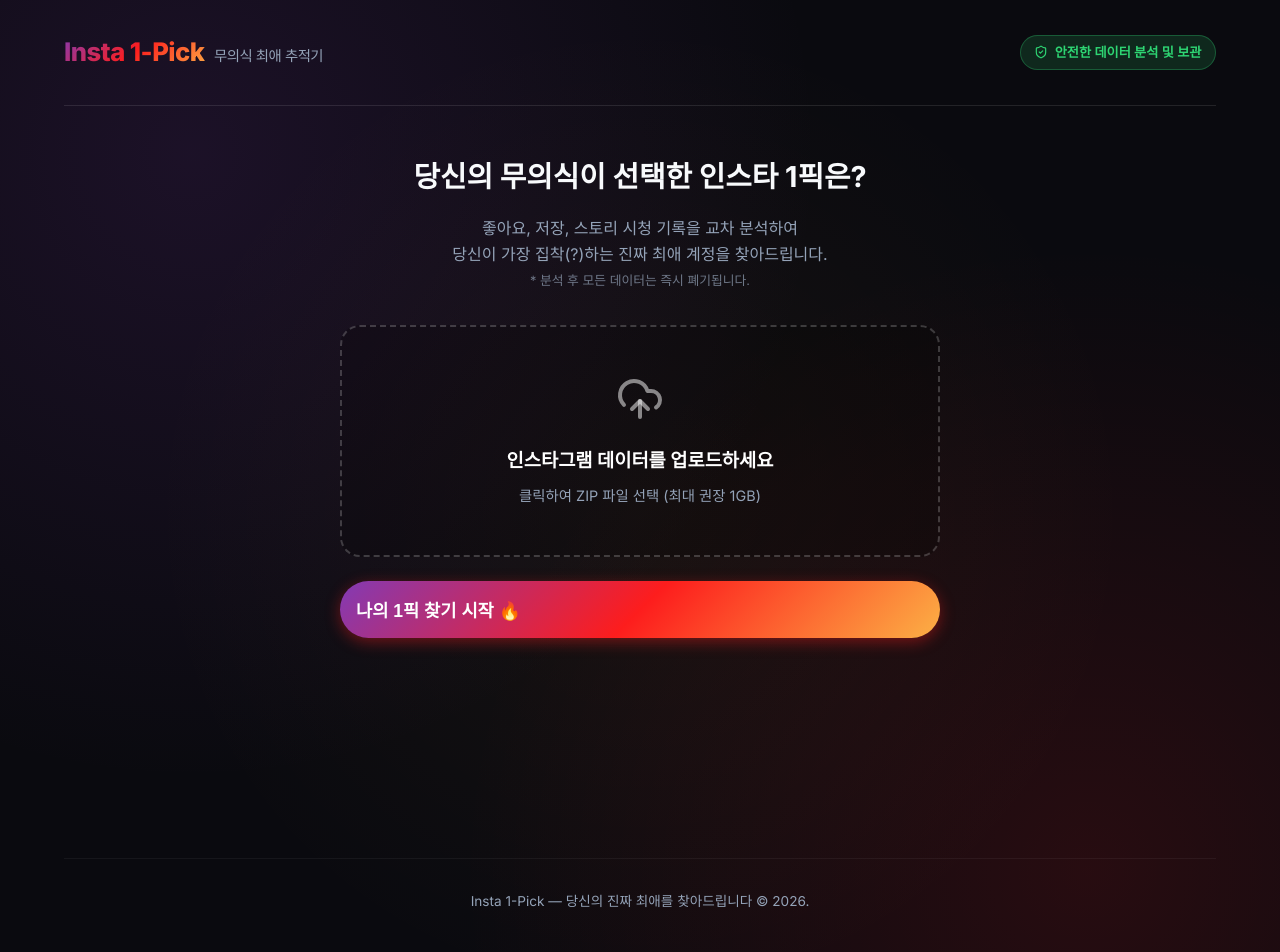
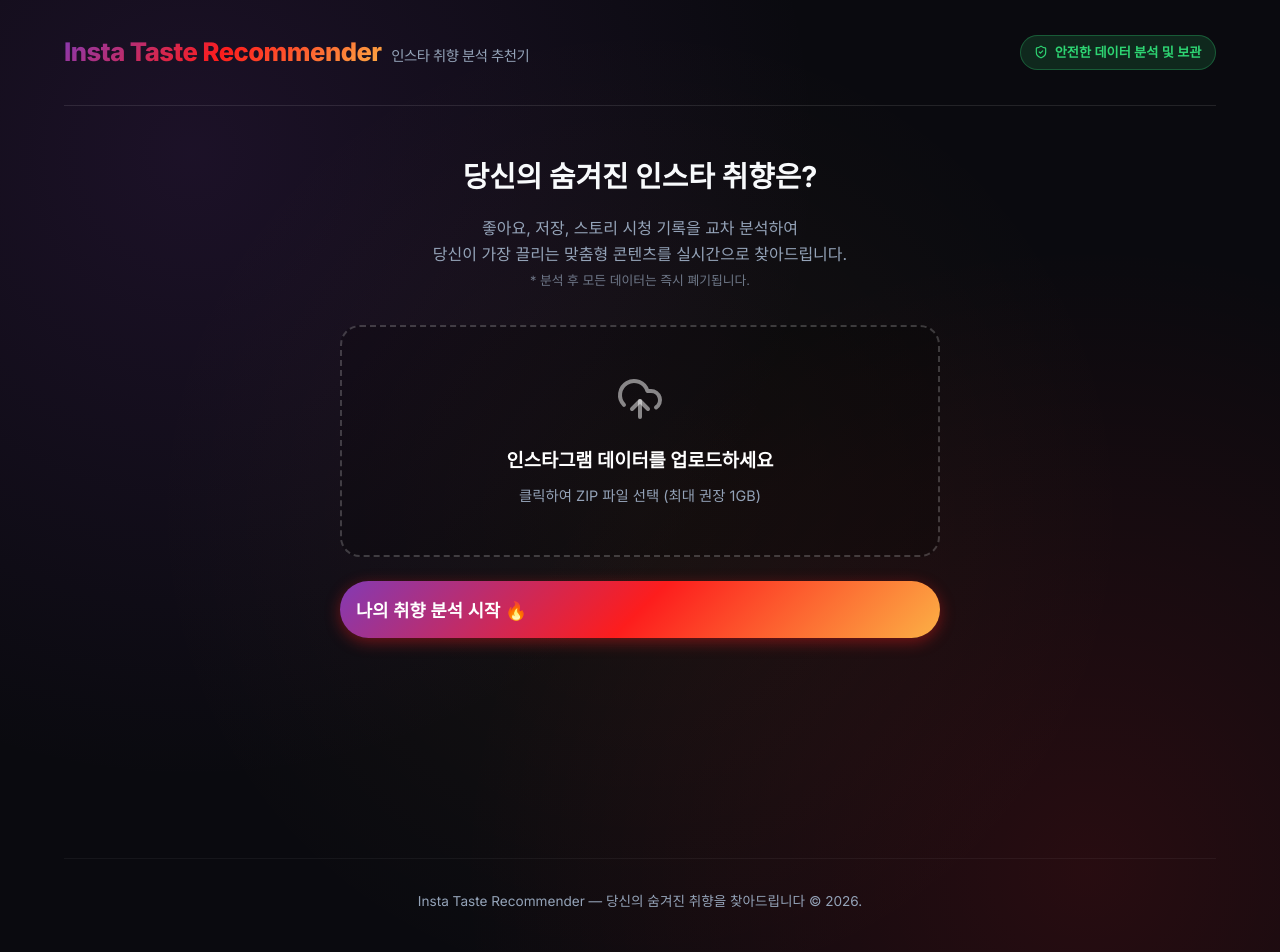
Before and after one commit to jaewonjang2005/InstaScope, a React (Vite) app in the folder frontend/: page / in a window 1280 px wide. Shown: the top 952 px of the page. Built offline with nearby package versions, Linux system fonts and the light colour scheme; a web font is replaced by a local one.

Commit message:
Refactor: Update landing page and header texts to match Hidden Taste concept

```diff
--- a/frontend/src/App.jsx
+++ b/frontend/src/App.jsx
@@ -27,7 +27,7 @@
           borderTop: '1px solid rgba(255,255,255,0.05)',
           marginTop: '4rem'
         }}>
-          Insta 1-Pick — 당신의 진짜 최애를 찾아드립니다 © 2026.
+          Insta Taste Recommender — 당신의 숨겨진 취향을 찾아드립니다 © 2026.
         </footer>
       </div>
     </BrowserRouter>
--- a/frontend/src/components/Header.jsx
+++ b/frontend/src/components/Header.jsx
@@ -5,9 +5,9 @@
   return (
     <header className="header-nav">
       <div className="logo">
-        <span className="gradient-text">Insta 1-Pick</span>
+        <span className="gradient-text">Insta Taste Recommender</span>
         <span style={{ fontSize: '0.9rem', color: 'var(--text-muted)', marginLeft: '0.6rem', fontWeight: '400' }}>
-          무의식 최애 추적기
+          인스타 취향 분석 추천기
         </span>
       </div>
       <div style={{ display: 'flex', gap: '1rem', alignItems: 'center' }}>
--- a/frontend/src/pages/LoadingPage.jsx
+++ b/frontend/src/pages/LoadingPage.jsx
@@ -97,7 +97,7 @@
         <Search size={40} color="var(--primary-color)" className="pulse-anim" />
       </div>
 
-      <h2 style={{ fontSize: '1.5rem', marginBottom: '1rem' }}>무의식의 세계를 탐색하는 중...</h2>
+      <h2 style={{ fontSize: '1.5rem', marginBottom: '1rem' }}>당신의 취향을 분석하고 추천하는 중...</h2>
       <p style={{ color: 'var(--text-muted)', marginBottom: '2rem' }}>{statusText}</p>
 
       <div style={{
--- a/frontend/src/pages/UploadPage.jsx
+++ b/frontend/src/pages/UploadPage.jsx
@@ -36,11 +36,11 @@
   return (
     <div className="card fade-in" style={{ maxWidth: '600px', margin: '2rem auto', textAlign: 'center' }}>
       <h2 style={{ fontSize: '1.8rem', marginBottom: '1rem' }}>
-        당신의 무의식이 선택한 <span className="highlight">인스타 1픽</span>은?
+        당신의 숨겨진 <span className="highlight">인스타 취향</span>은?
       </h2>
       <p style={{ color: 'var(--text-muted)', marginBottom: '2rem', lineHeight: '1.6' }}>
         좋아요, 저장, 스토리 시청 기록을 교차 분석하여<br />
-        당신이 가장 집착(?)하는 진짜 최애 계정을 찾아드립니다.<br />
+        당신이 가장 끌리는 맞춤형 콘텐츠를 실시간으로 찾아드립니다.<br />
         <span style={{ fontSize: '0.8rem', opacity: 0.7 }}>* 분석 후 모든 데이터는 즉시 폐기됩니다.</span>
       </p>
 
@@ -109,7 +109,7 @@
         onClick={handleUpload}
         disabled={!file || isUploading}
       >
-        {isUploading ? '분석 준비 중...' : '나의 1픽 찾기 시작 🔥'}
+        {isUploading ? '분석 준비 중...' : '나의 취향 분석 시작 🔥'}
       </button>
     </div>
   );
```
